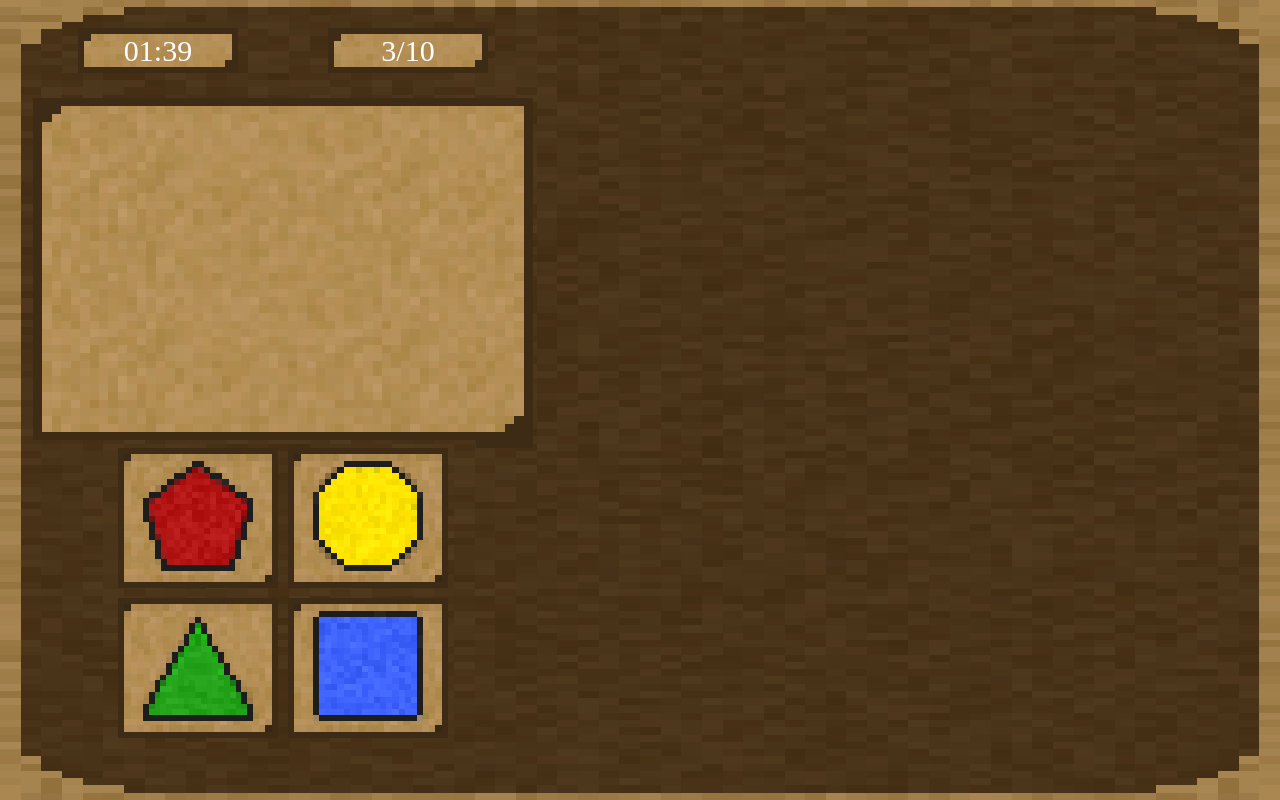
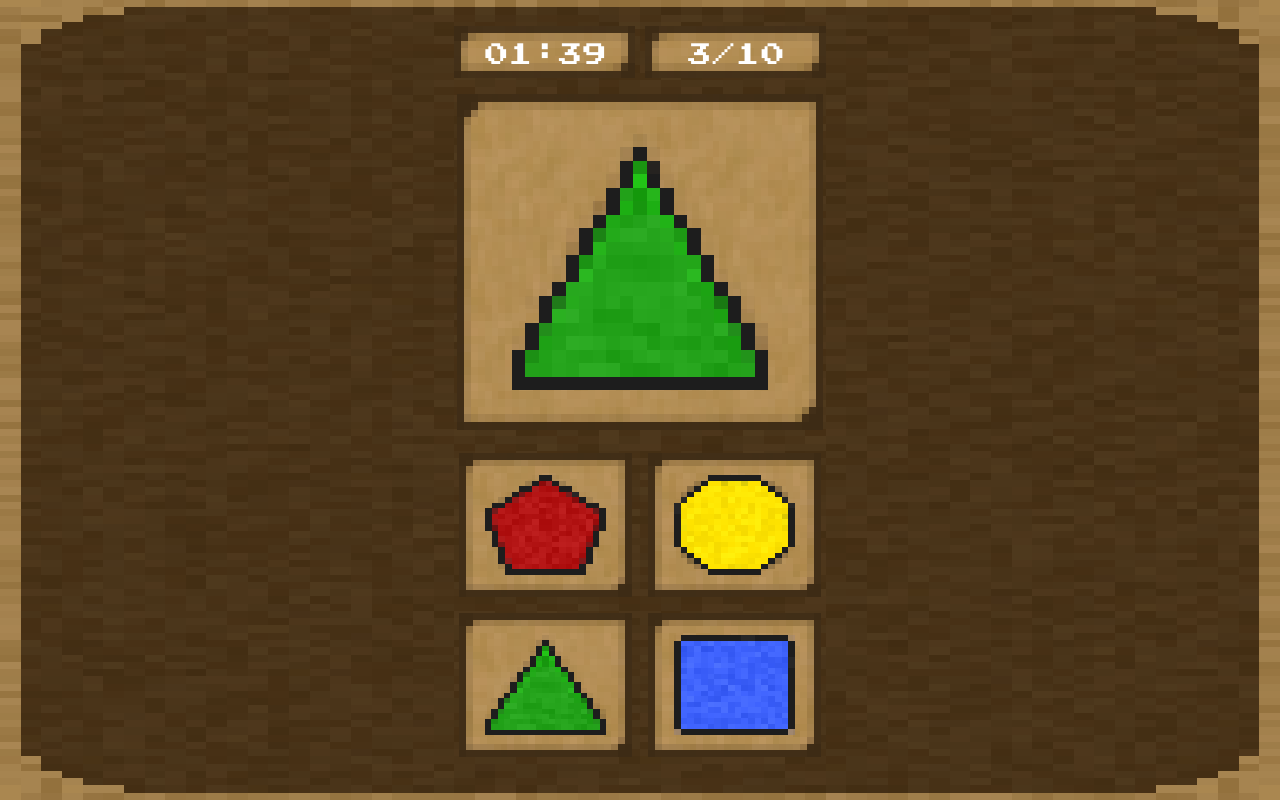
Before and after one commit to Zoksss/quickshape, a plain HTML site: page public/index.html in a window 1280 px wide. Drawn offline with Linux system fonts and the light colour scheme.

Commit message:
main ui fix

```diff
--- a/public/index.html
+++ b/public/index.html
@@ -10,15 +10,20 @@
 </head>
 
 <body>
-    <div class="top-stats">
-        <div class="time">
-            <p>01:39</p>
-        </div>
-        <div class="rounds">
-            <p>3/10</p>
+    <div>
+        <div class="top-stats">
+            <div class="time box">
+                <p>01:39</p>
+            </div>
+            <div class="rounds box">
+                <p>3/10</p>
+            </div>
         </div>
     </div>
-    <div class="curr-shape-window"></div>
+    <div class="curr-shape-window box">
+        <img class="curr-shape" src="./assets/shapes/triangle_pix.png">
+    </div>
+
     <div class="buttons">
         <div class="row">
             <button class="shape-btn">
--- a/public/scss/style.scss
+++ b/public/scss/style.scss
@@ -1,60 +1,107 @@
+@font-face {
+    font-family: "Joystix";
+    src: url("/public/assets/joystix\ monospace.ttf");
+}
+
+*{
+    margin: 0;
+    padding: 0;
+    box-sizing: border-box;
+    outline: none;
+    border: none;
+}
+
 body{
-    height: 93vh;
+    height: 100vh;
     background-image: url("/public/assets/plain_back.png");
     background-size: 100% 100%;
     image-rendering: pixelated;
     image-rendering: -moz-crisp-edges;
     image-rendering: crisp-edges;
-    max-width: 500px;
-    padding: 20px 25px;
+    padding: 20px 10px;
+    max-width: 450px;
+    margin: auto;
+    font-family: "Joystix";
+    color: white;
+
+    .box{
+        background-color: gray;
+        outline: none;
+    }
+
     .top-stats{
         display: flex;
-        justify-content: space-around;
-        .time,.rounds{
-            background-image: url("/public/assets/top_nav_basic.png");
-            background-size: 100%;
-            height: 100%;
-            width: 160px;
-            background-repeat: no-repeat;
-
+        width: 100%;
+        justify-content: center;
+        align-items: center;
+        height: 8vh;
+        .time, .rounds{
+            width: 42%;
+            height: 80%;
+            margin: 0 5px;
+            background-image: url("/public/assets/top_nav_basic_n.png");
+            background-position: center;
+            background-size: 100% 100%;
+            display: flex;
+            justify-content: center;
+            align-items: center;
             p{
-                width: 100%;
                 text-align: center;
-                color: white;
-                font-size: 30px;
-                margin-top: 6px;
+                font-size: 3.7vh;
             }
         }
     }
+
     .curr-shape-window{
-        width: 100%;
-        height: 47%;
-        background-image: url("/public/assets/center_field_basic.png");
+        width: 85%;
+        height: 42vh;
+        margin: 10px auto;
+        background-image: url("/public/assets/center_field_basic_n.png");
+        background-position: center;
         background-size: 100% 100%;
-        background-repeat: no-repeat;
+        background-repeat: none;
+        outline: none;
+        border: none;
+        display: flex;
+        justify-content: center;
+        align-items: center;
+        .curr-shape{
+            width: 70%;
+        }
     }
-
     .buttons{
-        width: 100%;
-        height: 200px;
+        height: 40vh;
+        width: 88%;
+        margin: 15px auto;
         .row{
             width: 100%;
             display: flex;
-            justify-content: center;
-            align-items: center;
-            margin-bottom: 10px;
-            .shape-btn{
-                width: 160px;
-                height: 140px;
-                background-image: url("/public/assets/btn_basic_basic.png");
+            button{
+                background-color: transparent;
+                width: 50%;
+                height: 18vh;
+                margin: 8px 8px;
+                background-image: url("/public/assets/btn_basic_basic_n.png");
                 background-size: 100% 100%;
                 background-repeat: no-repeat;
-                border: none;
                 outline: none;
-                margin: 0 5px;
+                display: flex;
+                justify-content: center;
+                align-items: center;
+                background-position: center;
+                transition: 100ms all ease;
 
+                &:hover{
+                    img{
+                        width: 78%;
+                        height: 78%;
+                    }
+                }
                 img{
-                    width: 110px;
+                    transition: 100ms all ease;
+                    width: 70%;
+                    height: 70%;
+                    pointer-events: none;
                 }
             }
         }
```
Also changed, not shown: public/assets/btn_basic_basic.png (deleted), public/assets/btn_basic_basic_n.png (added), public/assets/center_field_basic.png (deleted), public/assets/center_field_basic_n.png (added), public/assets/joystix monospace.ttf (added), public/assets/joystix_monospace-webfont.woff (deleted), public/assets/joystix_monospace-webfont.woff2 (deleted), public/assets/top_nav_basic.png (deleted), public/assets/top_nav_basic_n.png (added), public/scss/style.css, 1 other file.
